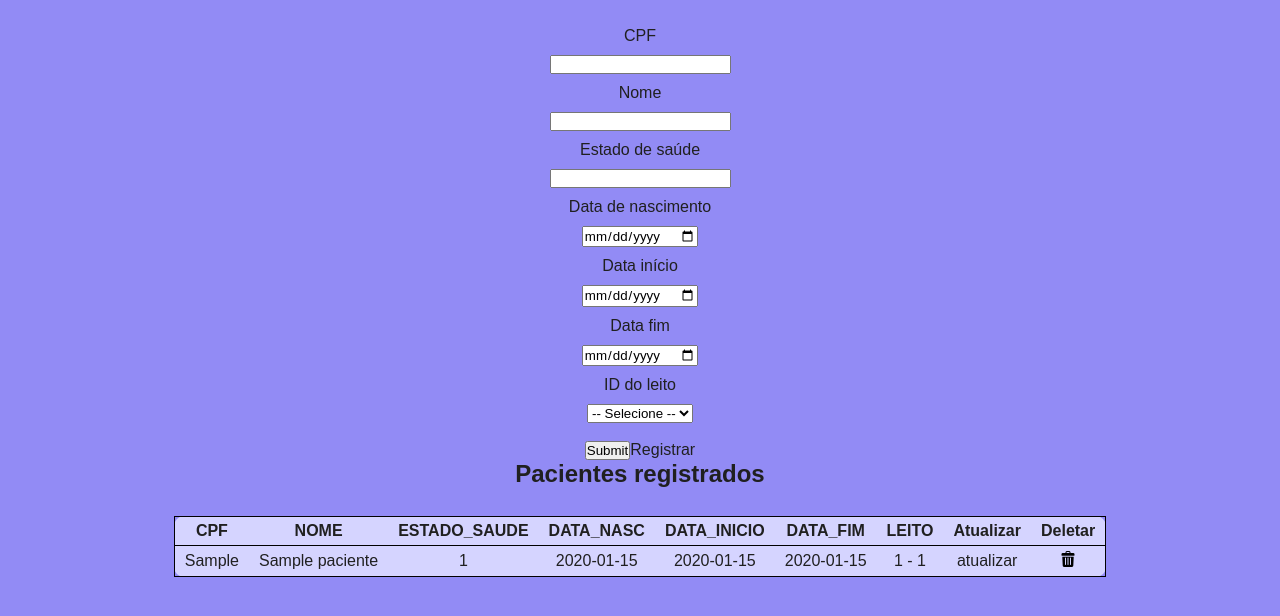
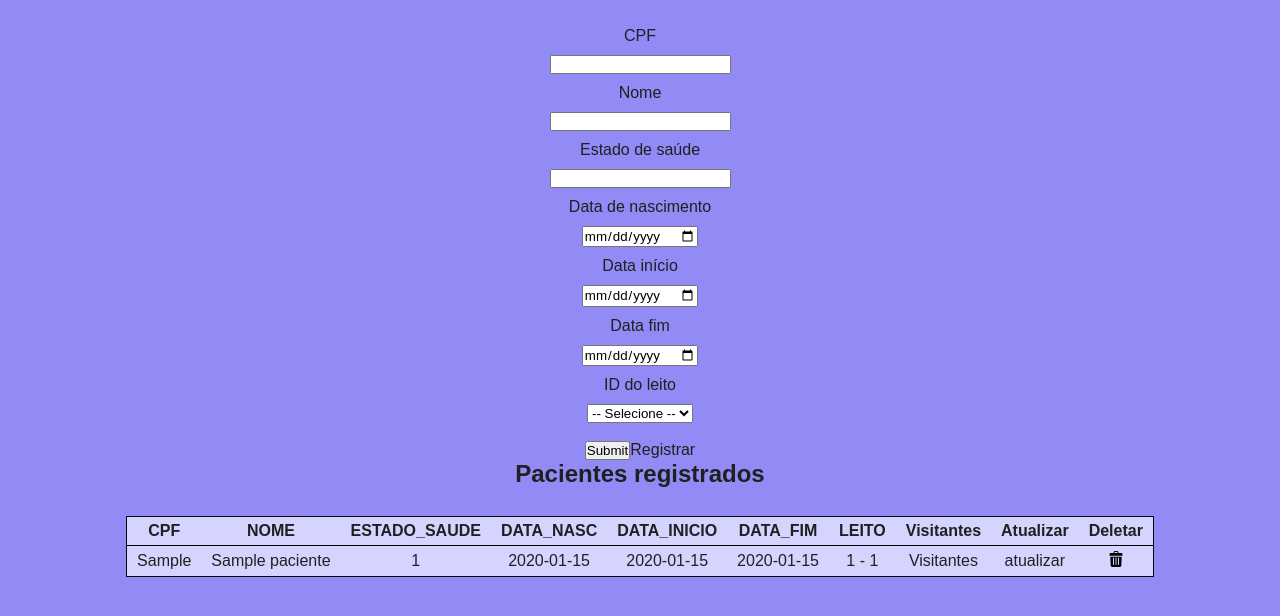
Before and after one commit to marcosblandim/BD-20-1-final-project, a Flask app: page /paciente in a window 1280 px wide. Shown: the part 72-688 px from the top of the page. Run offline with Flask 2, Linux system fonts and the light colour scheme; tables that the repository leaves empty hold one stand-in row (values such as "Sample post").

Commit message:
filtro de paciente em visitas

```diff
--- a/CRUD/main.py
+++ b/CRUD/main.py
@@ -111,8 +111,11 @@ def visita():
 
     conn = mysql.connect()
     cursor = conn.cursor()
+    if request.args:
+        num_visitas = cursor.execute("select * from VISITAS where CPF_PACIENTE=%s;", request.args['paciente'])
+    else:
+        num_visitas = cursor.execute("select * from VISITAS;")
 
-    num_visitas = cursor.execute("select * from VISITAS;")
     visitas = cursor.fetchall()
 
     cursor.execute("select CPF, NOME from PACIENTE;")
--- a/CRUD/static/css/pages.css
+++ b/CRUD/static/css/pages.css
@@ -9,7 +9,6 @@ h2{
 table{
     margin: 10px auto;
     background-color: rgb(213, 212, 255);
-    border-radius: 10px;
 }
 
 
--- a/CRUD/templates/paciente.html
+++ b/CRUD/templates/paciente.html
@@ -47,26 +47,6 @@
 </form>
 
 <h2>Pacientes registrados</h2>
-<!-- <ul class="filtro">
-    <li>
-        Filtrar por:
-    </li>
-    <li>
-        <input type="text" name="pesquisaNome" class="searchInput" placeholder="Nome">
-    </li>
-    <li>
-        <label for="saudeSelect">Estado de saúde</label>
-        <select>
-            <option value="">Qualquer</option>
-            <option value="1">Curado</option>
-            <option value="2">Infectado</option>
-            <option value="3">Óbito</option>
-        </select>
-    </li>
-    <li>
-        <button class="searchButton">Filtrar</button>
-    </li>
-</ul> -->
 
 {% if context["num_pacientes"] %}
 <table>
@@ -78,6 +58,7 @@
       <th>DATA_INICIO</th>
       <th>DATA_FIM</th>
       <th>LEITO</th>
+      <th>Visitantes</th>
       <th>Atualizar</th>
       <th>Deletar</th>
     </tr>
@@ -90,6 +71,9 @@
         {% endfor %}
         <td>
             {{paciente[6]}} - {{paciente[7]}}
+        </td>
+        <td>
+            <a href="/visita?paciente={{paciente[0]}}"> Visitantes </a>
         </td>
         {% set params = "cpf={0}".format(*paciente) %}
         <td><a href="/paciente/update?cpf={{paciente[0]}}"> atualizar </a></td>
```
